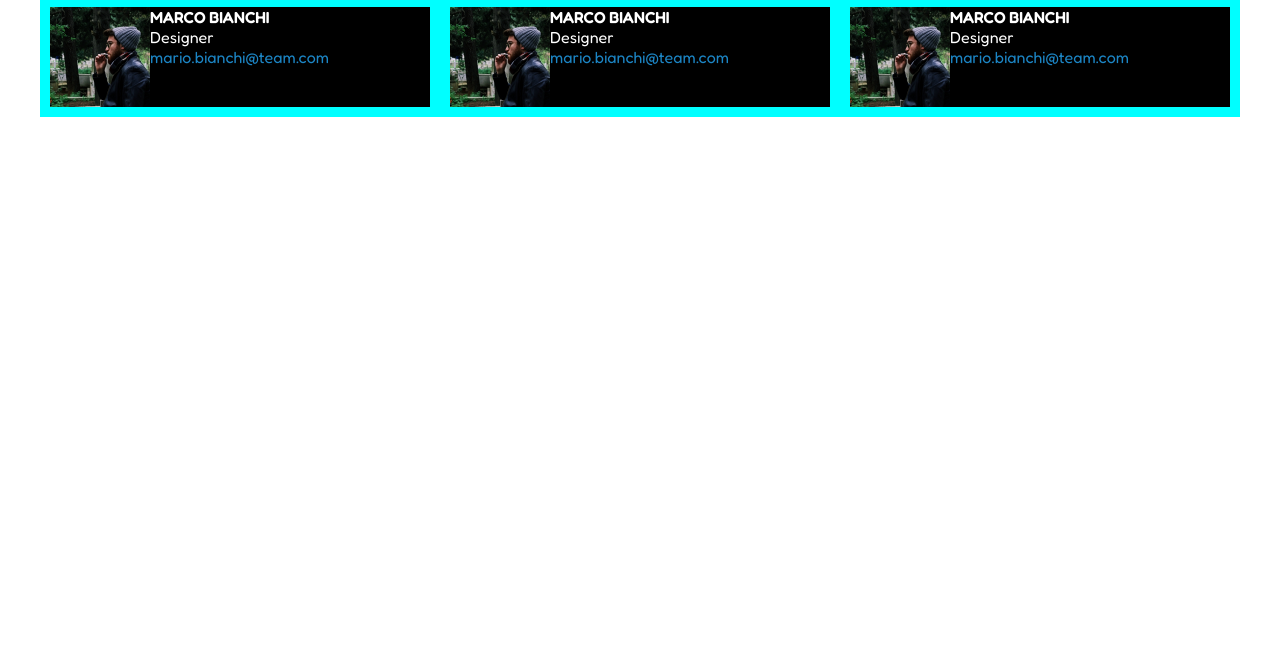
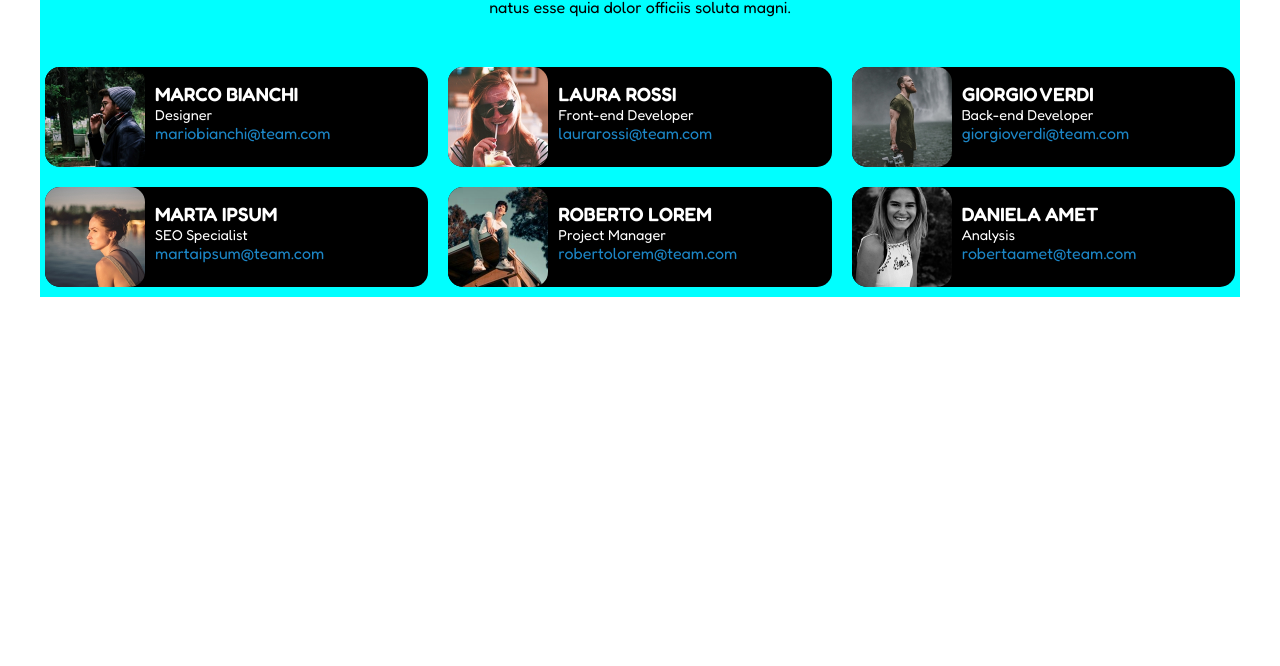
Before and after one commit to marcocareddu/html-css-float-cards, a plain HTML site: page index.html in a window 1280 px wide. Shown: the part 134-800 px from the top of the page. Drawn offline with Linux system fonts and the light colour scheme.

Commit message:
fix errors

```diff
--- a/css/style.css
+++ b/css/style.css
@@ -31,13 +31,17 @@
     text-align: center;
 }
 
-.padding-top-20 {
-    padding-top: 20px;
+.padding-top-30 {
+    padding-top: 30px;
 }
 
 /* GENERICS */
 body {
     font-family: 'Fredoka', sans-serif;
+}
+
+article {
+    padding-bottom: 40px;
 }
 
 /* HEADER */
@@ -51,6 +55,12 @@ body {
 div > img {
     height: 100px;
     float: left;
+    margin-right: 10px;
+}
+
+
+.cards, div > img {
+    border-radius: 15px;
 }
 
 .cards {
@@ -63,15 +73,22 @@ div > img {
 }
 
 .card-name {
-
+    padding-top: 15px;
+    font-size: 1.2rem;
 }
 
 .card-profes {
-    font-size: 1rem;
+    font-size: 0.9rem;
     font-weight: normal;
+    padding
 }
 
 .card-mail {
     text-decoration: none;
     color: var(--mail-color);
 }
+
+.row {
+    margin-left: -5px;
+    margin-right: -5px;
+}
--- a/index.html
+++ b/index.html
@@ -17,38 +17,60 @@
     <!-- Container -->
     <div class="container centered">
         <!-- Header -->
-        <header class="title padding-top-20">
+        <header class="title padding-top-30">
             <h1>Meet our Team</h1>
         </header>
 
         <!-- Main -->
         <main>
-            <article class="padding-top-20">Lorem ipsum dolor sit amet consectetur, adipisicing elit. Facilis ut nobis numquam, beatae natus molestias fugiat molestiae doloremque esse omnis aliquid. Atque velit natus esse quia dolor officiis soluta magni.</article>
+            <article class="padding-top-30">Lorem ipsum dolor sit amet consectetur, adipisicing elit. Facilis ut nobis numquam, beatae natus molestias fugiat molestiae doloremque esse omnis aliquid. Atque velit natus esse quia dolor officiis soluta magni.</article>
 
             <!-- Cards -->
-            <section class="clearfix">
+            <section>
+                <div class="clearfix row">
                     <div class="cards">
                         <img src="./img/bianchi.png" alt="Foto di Marco Bianchi">
-                    <h4 class="card-name">MARCO BIANCHI</h4>
-                    <h2 class="card-profes">Designer</h2>
-                    <a class="card-mail" href="mailto:mario.bianchi@team.com">mario.bianchi@team.com</a>
+                        <h2 class="card-name">MARCO BIANCHI</h2>
+                        <h4 class="card-profes">Designer</h4>
+                        <a class="card-mail" href="mailto:mariobianchi@team.com">mariobianchi@team.com</a>
                     </div>
                     <div class="cards">
-                    <img src="./img/bianchi.png" alt="Foto di Marco Bianchi">
-                    <h4 class="card-name">MARCO BIANCHI</h4>
-                    <h2 class="card-profes">Designer</h2>
-                    <a class="card-mail" href="#">mario.bianchi@team.com</a>
+                        <img src="./img/rossi.png" alt="Foto di Laura Rossi">
+                        <h2 class="card-name">LAURA ROSSI</h2>
+                        <h4 class="card-profes">Front-end Developer</h4>
+                        <a class="card-mail" href="mailto:laurarossi@team.com">laurarossi@team.com</a>
                     </div>
                     <div class="cards">
-                    <img src="./img/bianchi.png" alt="Foto di Marco Bianchi">
-                    <h4 class="card-name">MARCO BIANCHI</h4>
-                    <h2 class="card-profes">Designer</h2>
-                    <a class="card-mail" href="#">mario.bianchi@team.com</a>
+                        <img src="./img/verdi.png" alt="Foto di Giorgio Verdi">
+                        <h2 class="card-name">GIORGIO VERDI</h2>
+                        <h4 class="card-profes">Back-end Developer</h4>
+                        <a class="card-mail" href="mailto:giorgioverdi@team.com">giorgioverdi@team.com</a>
                     </div>
-
-
+                </div>
             </section>
 
+            <section>
+                <div class="clearfix row">
+                    <div class="cards">
+                        <img src="./img/ipsum.png" alt="Foto di Marta Ipsum">
+                        <h2 class="card-name">MARTA IPSUM</h2>
+                        <h4 class="card-profes">SEO Specialist</h4>
+                        <a class="card-mail" href="mailto:martaipsum@team.com">martaipsum@team.com</a>
+                    </div>
+                    <div class="cards">
+                        <img src="./img/lorem.png" alt="Foto di Roberto Lorem">
+                        <h2 class="card-name">ROBERTO LOREM</h2>
+                        <h4 class="card-profes">Project Manager</h4>
+                        <a class="card-mail" href="mailto:robertolorem@team.com">robertolorem@team.com</a>
+                    </div>
+                    <div class="cards">
+                        <img src="./img/amet.png" alt="Foto di Daniela Amet">
+                        <h2 class="card-name">DANIELA AMET</h2>
+                        <h4 class="card-profes">Analysis</h4>
+                        <a class="card-mail" href="mailto:robertaamet@team.com">robertaamet@team.com</a>
+                    </div>
+                </div>
+            </section>
 
         </main>
     </div>
```
Lines whose indentation alone changed are shown as unchanged.
